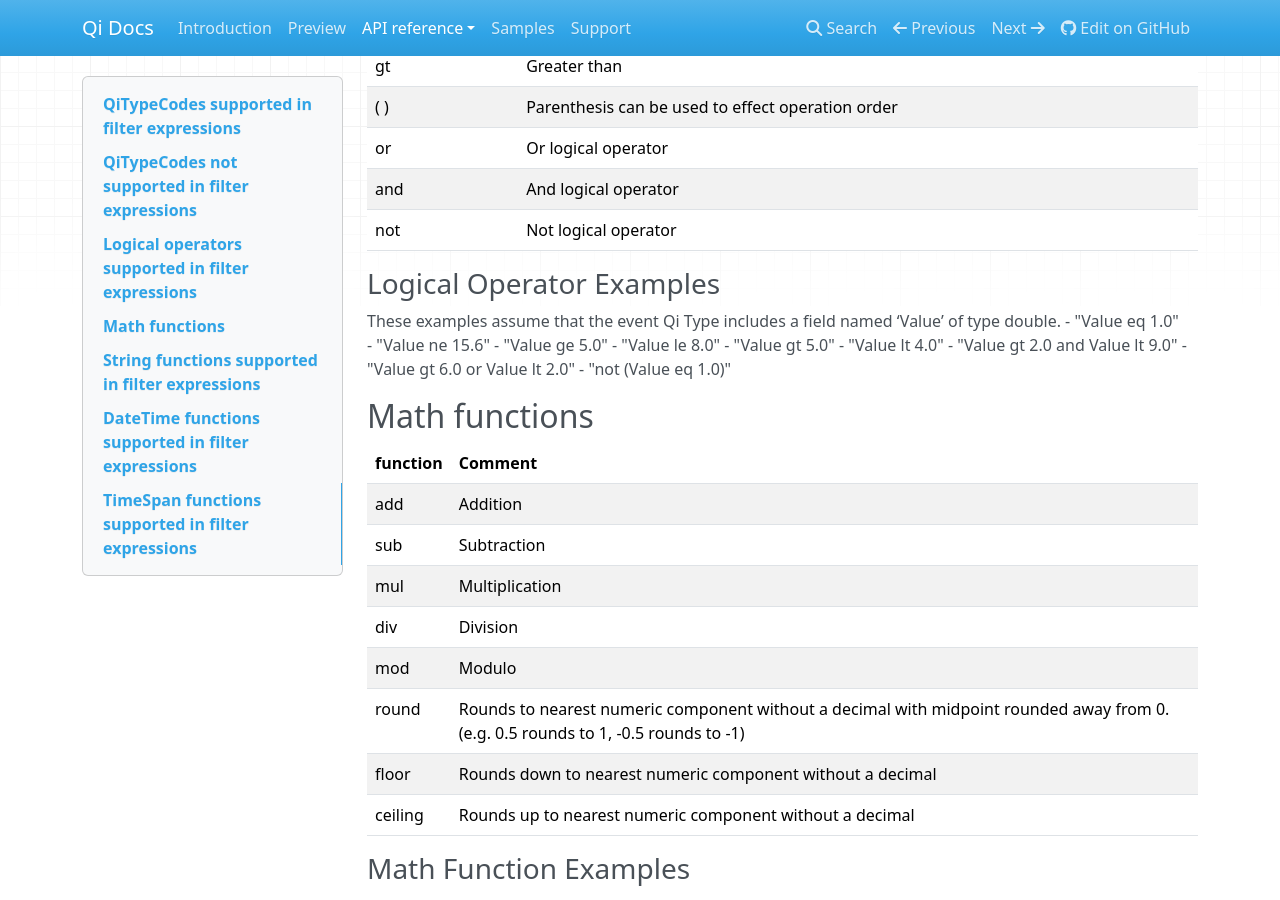
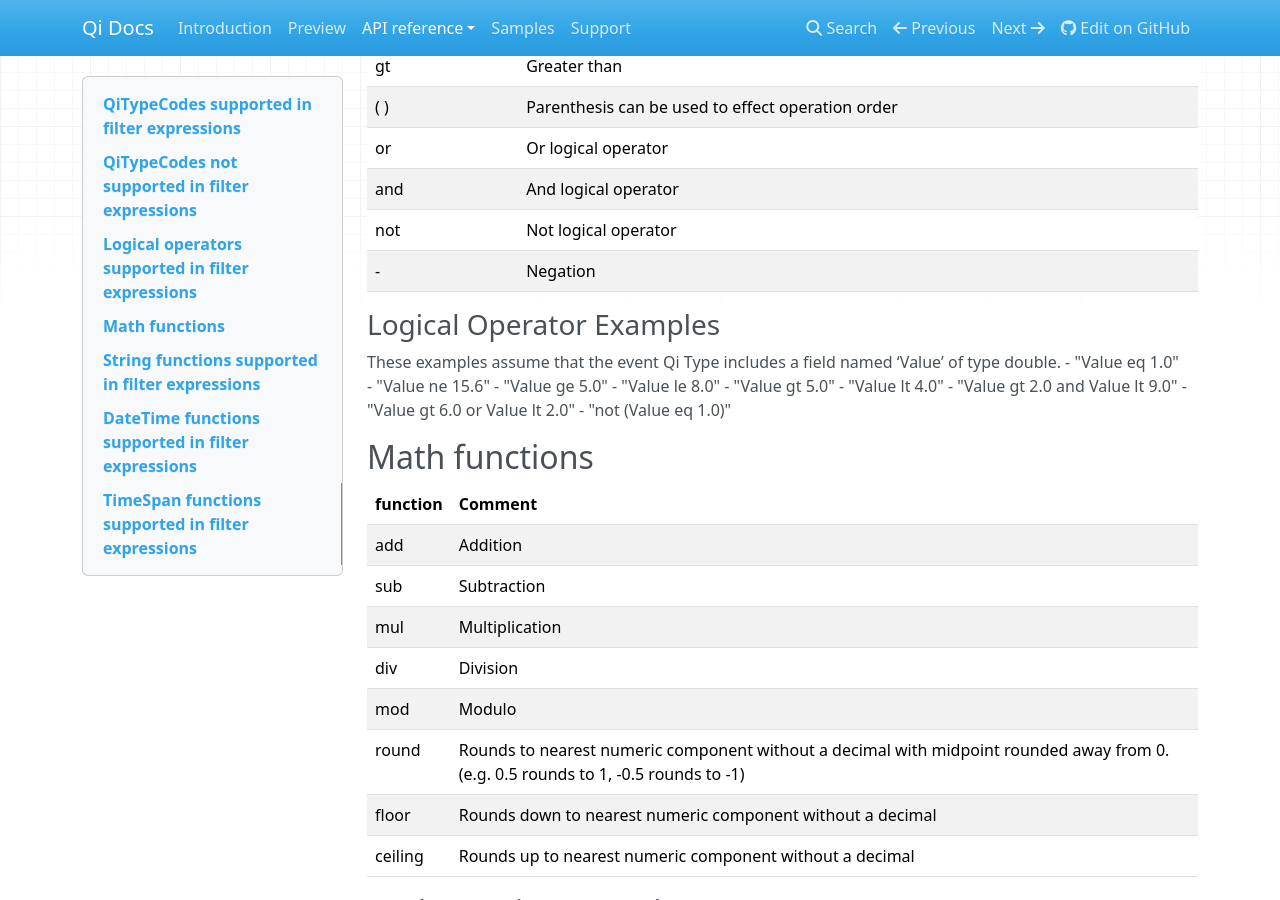
Before and after one commit to ssuryanarayanan/Qi-Docs, an MkDocs documentation site: the page built from docs/Filter Expressions.md, in a window 1280 px wide and 900 px high, scrolled down 1247 px. Built offline with MkDocs 1.6.1, drawn with Linux system fonts in a browser that asks for light colours; nearby versions of some CDN libraries; old or Windows-style settings are respelled for this version of MkDocs.

Commit message:
Update Filter Expressions.md

```diff
--- a/docs/Filter Expressions.md
+++ b/docs/Filter Expressions.md
@@ -50,6 +50,7 @@ Fields of the following types can be used within Filter Text.
 | or | Or logical operator |
 | and | And logical operator |
 | not | Not logical operator |
+|-|Negation|
 
 ### Logical Operator Examples
 
```
